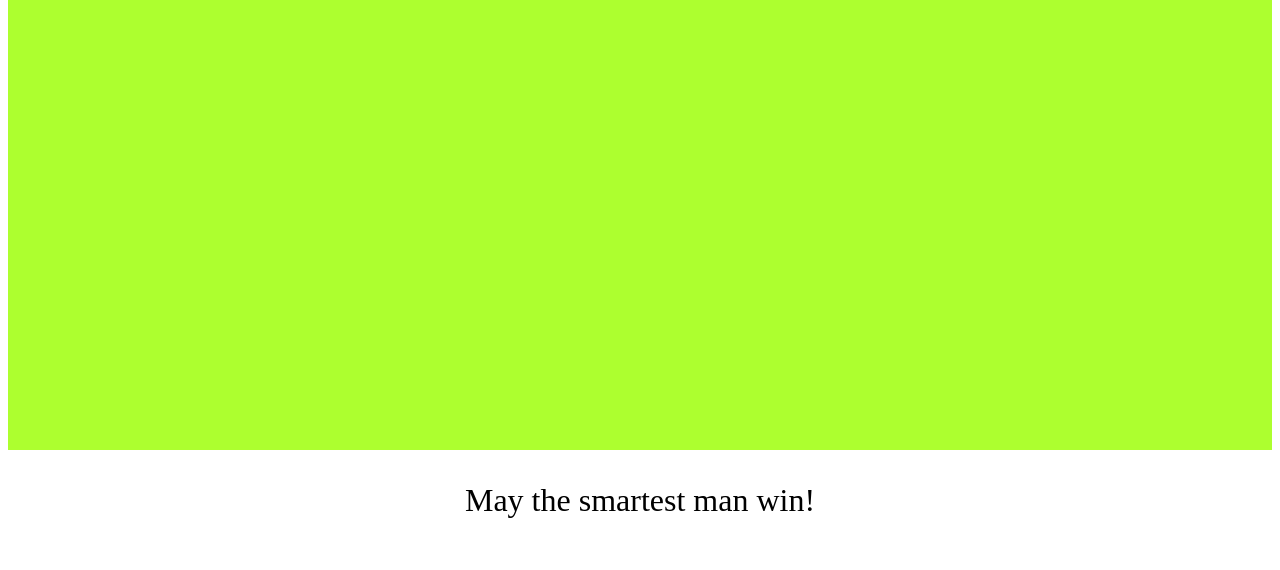
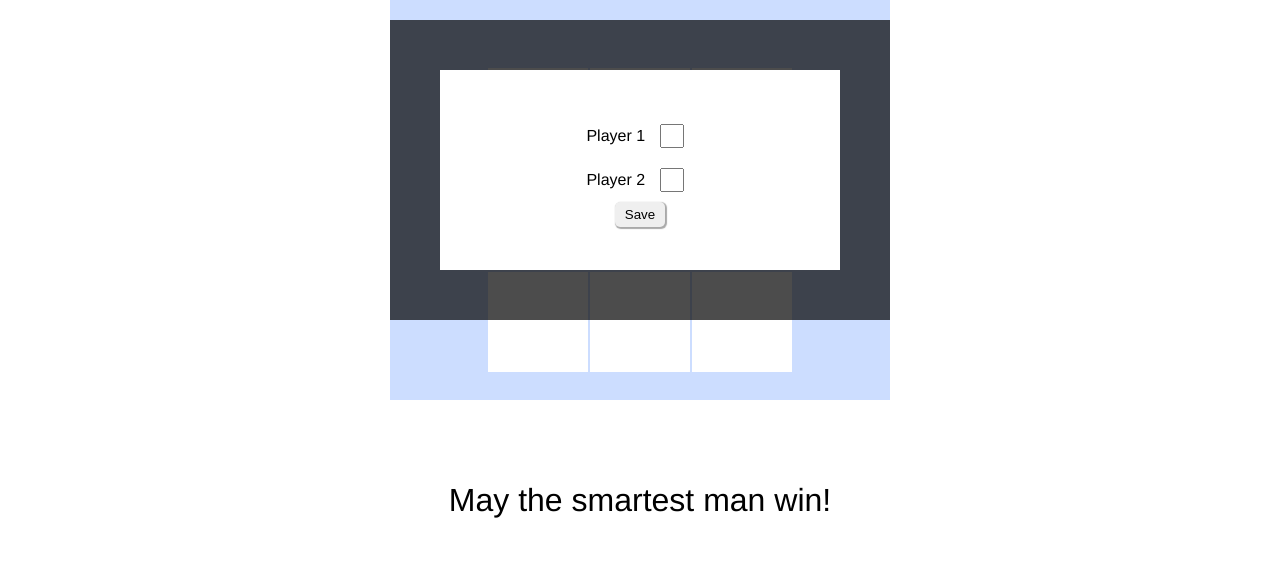
Before and after one commit to CodeSurfer3022/Tic-Tac-Toe, a plain HTML site: page index.html in a window 1280 px wide. Shown: the part 230-800 px from the top of the page. Drawn offline with Linux system fonts and the light colour scheme.

Commit message:
Make a simple and elegant styling

```diff
--- a/index.html
+++ b/index.html
@@ -14,6 +14,7 @@
     <main>
         <div id="board-container">
             <div id="current-player">
+                <span>Player Turn</span>
                 <p></p>
             </div>
             <div id="board"></div>
@@ -23,19 +24,19 @@
     <footer>
         <p>May the smartest man win!</p>
     </footer>
-<!--    <div id="popup-container">-->
-<!--        <div id="popup">-->
-<!--            <form name="playerInfo">-->
-<!--                <label for="player1">Player 1</label>-->
-<!--                <input type="text" id="player1" name="player1">-->
-<!--                <br>-->
-<!--                <label for="player2">Player 2</label>-->
-<!--                <input type="text" id="player2" name="player2">-->
-<!--                <br>-->
-<!--                <input type="button" value="Save">-->
-<!--            </form>-->
-<!--        </div>-->
-<!--    </div>-->
+    <div id="popup-container">
+        <div id="popup">
+            <form name="playerInfo">
+                <label for="player1">Player 1</label>
+                <input type="text" id="player1" name="player1">
+                <br>
+                <label for="player2">Player 2</label>
+                <input type="text" id="player2" name="player2">
+                <br>
+                <button>Save</button>
+            </form>
+        </div>
+    </div>
     <div id="results-container">
         <div id="results">
             <p id="winner"></p>
--- a/scripts/main.js
+++ b/scripts/main.js
@@ -13,7 +13,7 @@ function endGame(player, result) {
     game.turn = playerOne;
     playerName.textContent = player;
     game.moves = 0;
-    resultsContainer.style.display = 'block';
+    resultsContainer.style.display = 'flex';
 }
 
 function checkBothDiagonals(mark) {
@@ -101,7 +101,8 @@ function placeMark() {
     playerName.textContent = game.turn.name;
 }
 
-function updatePlayerNames() {
+function updatePlayerNames(event) {
+    event.preventDefault();
     playerOne.name = document.playerInfo.player1.value;
     playerTwo.name = document.playerInfo.player2.value;
     playerName.textContent = playerOne.name;
@@ -162,7 +163,7 @@ renderBoard(gameBoard.board);
 
 const popupContainer = document.querySelector('#popup-container');
 
-const save = document.querySelector('input[value="Save"]');
+const save = document.querySelector('button');
 save.addEventListener('click', updatePlayerNames);
 
 const playerName = document.querySelector('#current-player p');
--- a/stylesheets/styles.css
+++ b/stylesheets/styles.css
@@ -1,6 +1,9 @@
+body {
+    font-family: Helvetica, sans-serif;
+}
+
 header {
     text-align: center;
-    font-family: Helvetica, sans-serif;
 }
 
 h1 {
@@ -11,53 +14,69 @@ h1 {
 
 main {
     height: 600px;
-    background: greenyellow;
+    display: flex;
+    justify-content: center;
+    align-items: center;
 }
 
 #board-container{
-    height: 100px;
-    width: 200px;
+    display: flex;
+    flex-direction: column;
+    justify-content: center;
+    align-items: center;
+    background: #cdf;
+    height: 500px;
+    width: 500px;
+    font-size: xx-large;
 }
 
 #current-player {
-    height: 30px;
+    height: 100px;
+    text-align: center;
+    margin: 20px;
 }
 
 #board {
     display: grid;
     grid-template: repeat(3, 1fr)/ repeat(3, 1fr);
-    border: 1px solid white;
+    grid-gap: 2px;
 }
 
 #board div {
-    border: 1px solid white;
-    background-color: dodgerblue;
+    cursor: pointer;
+    height: 100px;
+    width: 100px;
+    background-color: white;
+    display: flex;
+    justify-content: center;
+    align-items: center;
+    font-size: larger;
     text-align: center;
 }
 
-#popup-container, #results-popup {
-    height: 100%;
-    width: 100%;
-    background-color: rgba(0, 0, 0, 0.7);
-    position: absolute;
-}
-
-#popup, #results {
+#popup-container, #results-container {
     height: 300px;
     width: 500px;
-    background-color: white;
+    background-color: rgba(0, 0, 0, 0.7);
     position: absolute;
     top: 50%;
     left: 50%;
     transform: translate(-50%, -50%);
+    display: flex;
+    justify-content: center;
+    align-items: center;
+
+}
+
+#popup, #results {
+    height: 200px;
+    width: 400px;
+    background-color: white;
+    text-align: center;
 }
 
 #results-container {
     display: none;
-}
-
-#results {
-    background-color: rgba(255, 255, 255, 0.5);
 }
 
 #popup {
@@ -68,7 +87,24 @@ main {
 }
 
 input {
+    font-size: 1em;
     margin: 10px;
+    width: 1em;
+    text-align: center;
+}
+
+#popup button {
+    height: 25px;
+    width: 50px;
+}
+
+button {
+    height: 30px;
+    cursor: pointer;
+    border: none;
+    border-radius: 5px;
+    outline: none;
+    box-shadow: 1px 1px 1px 1px darkgray;
 }
 
 footer {
```
